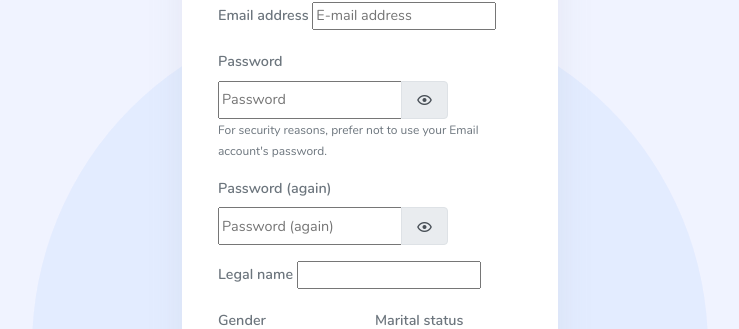
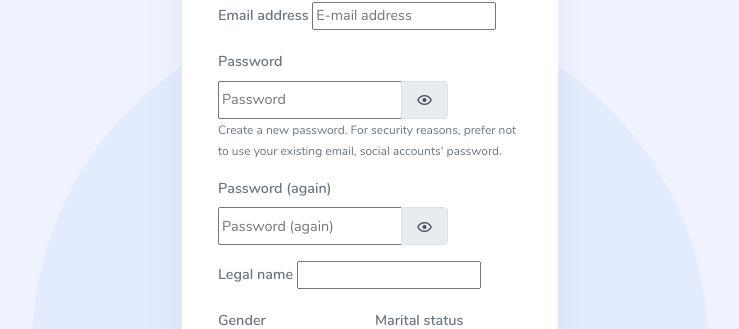
Before and after one commit to jpsoffice/vmb, a Django app: page /accounts/signup/ in a window 1280 px wide. Shown: the part 329-658 px from the top of the page, without its empty margins (270-1009 px from the left). Run offline with Django 3.2, Linux system fonts and the light colour scheme; parts of the project's set-up code (start-up, migrations or seed data) failed here and were passed over; some libraries are stand-ins or nearby versions.

Commit message:
Update password help text in signup form

```diff
--- a/vmb/templates/account/signup.html
+++ b/vmb/templates/account/signup.html
@@ -72,7 +72,7 @@
                         {% endif %}
                     </div>
                     <span class="help-block">
-                        <small>For security reasons, prefer not to use your Email account's password.</small>
+                        <small>Create a new password. For security reasons, prefer not to use your existing email, social accounts' password.</small>
                     </span>
                 </div>
 
```
